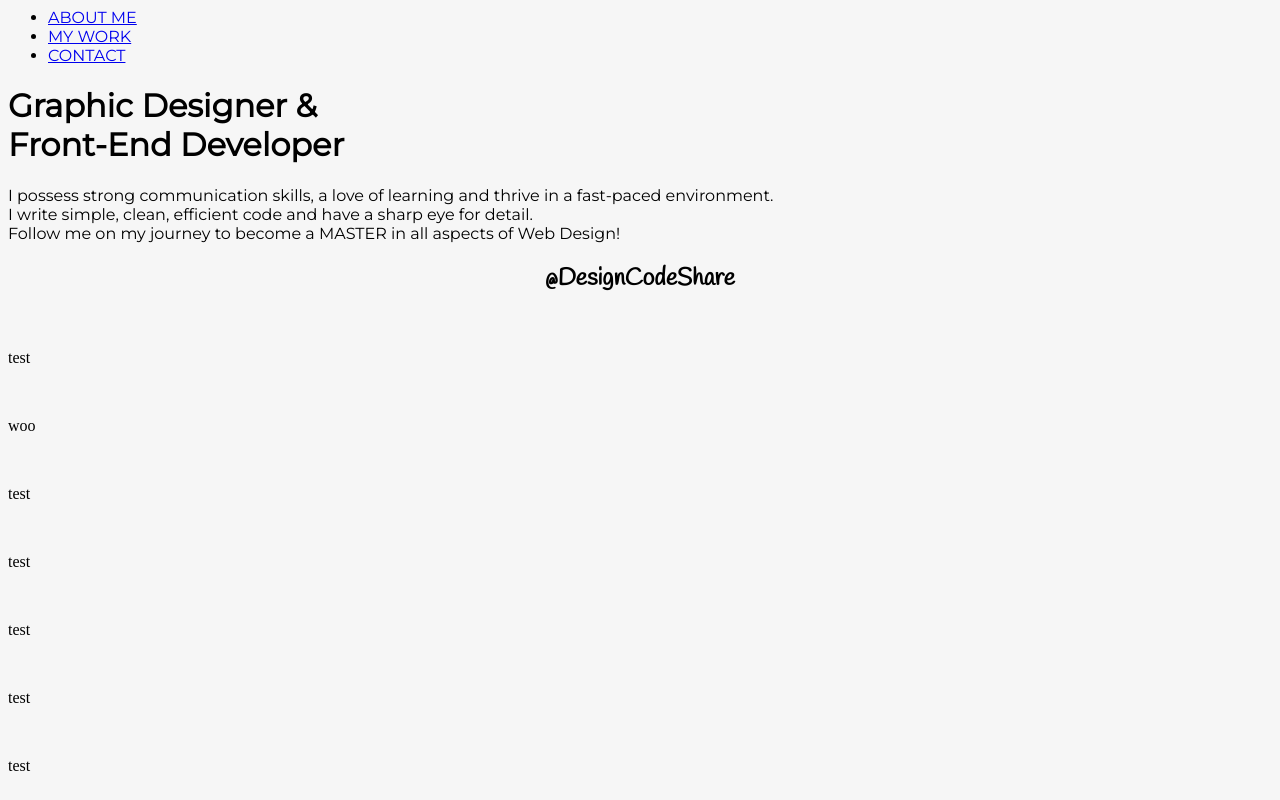
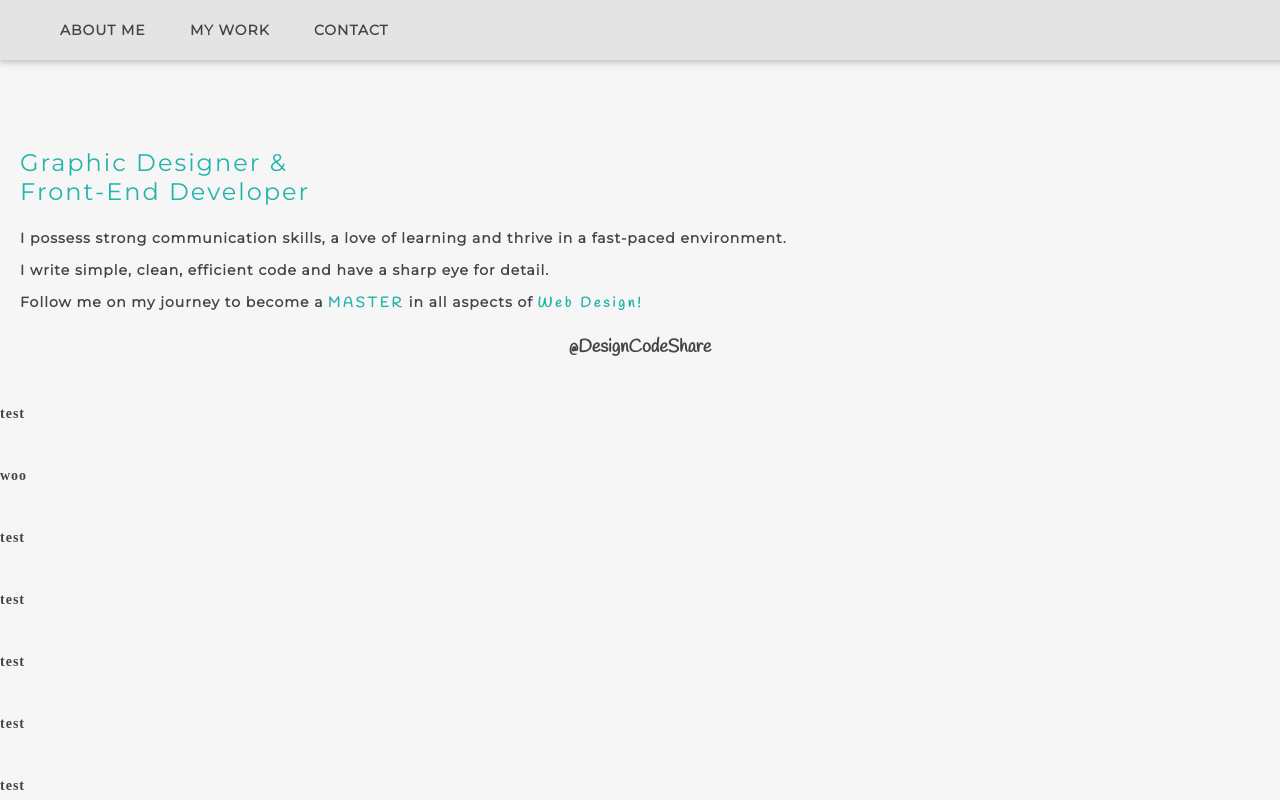
Before and after one commit to DesignCodeShare/Portfolio, a plain HTML site: page index.html in a window 1280 px wide. Shown: the top 800 px of the page. Drawn offline with Linux system fonts and the light colour scheme.

Commit message:
Added h1, h2, drop shadow, p, link on hover, main, nav, and a few more

```diff
--- a/style.css
+++ b/style.css
@@ -1,18 +1,114 @@
-body {background-color: #F6F6F6;};
-
-.placeholder-icon {
-  border-radius: 50%;
-  color: #24B4A9;
+body {
+  background-color: #F6F6F6;
+  margin: 0px;
+  margin-top: 148px;
 }
 
+nav {
+  color: #434447;
+}
+.shadow {
+  -moz-box-shadow:    1px 1px 6px 2px #C5C5C5;
+  -webkit-box-shadow: 1px 1px 6px 2px #C5C5C5;
+  box-shadow:         1px 1px 6px 2px #C5C5C5;
+}
+
+ol, ul {
+    list-style: none;
+}
+li {
+    display: inline-block;
+}
+a:hover, a:focus, a:active {
+    color: #24B4A9;
+}
+a {
+  text-decoration: none;
+  transition: color 0.1s, background-color 0.1s;
+}
+a {
+    position: relative;
+    display: block;
+    padding: 6px 0;
+    margin: 0 20px;
+    letter-spacing: 1px;
+    font-size: 14px;
+    line-height: 16px;
+    font-weight: 600;
+    transition: color 0.1s,background-color 0.1s,padding 0.2s ease-in;
+    color: #434447;
+}
+a::before {
+    content: '';
+    display: block;
+    position: absolute;
+    bottom: -16px;
+    height: 2px;
+    width: 100%;
+    background-color: #24B4A9;
+    transform-origin: right top;
+    transform: scale(0, 1);
+    transition: color 0.1s,transform 0.2s ease-out;
+}
+a:active::before {
+    background-color: #24B4A9;
+}
+a:hover::before, a:focus::before {
+    transform-origin: left top;
+    transform: scale(1, 1);
+}
+
+
+
+
+.fixed {
+  position: fixed;
+  overflow: hidden;
+  background-color: #e4e4e4;
+  top: 0;
+  height: 60px;
+  width: 100%;
+}
+
+main {
+  margin-left: 20px;
+}
+h1 {
+  font-size: 24px;
+  font-weight: 100;
+  letter-spacing: 1px;
+}
+main > h1 {
+  color: #23b4aa;
+  letter-spacing: 2px;
+}
+h2 {
+  font-size: 18px;
+}
+p {
+  font-size: 14px;
+  letter-spacing: 1px;
+  font-weight: 600;
+  color: #434447;
+}
+main > p {
+  line-height: 32px;
+}
+.handlee {
+  font-family: 'Handlee';
+}
+.handlee-span {
+  font-family: 'Handlee';
+  color: #24B4A9;
+  font-weight: 600;
+  letter-spacing: 3px;
+}
+.montserrat {
+  font-family: 'Montserrat';
+}
 .caps {
   text-transform: uppercase;
 }
-
-.handlee {
-  font-family: 'Handlee', cursive;
+h2 {
+  color: #434447;
 }
-
-.montserrat {
-  font-family: 'Montserrat', sans-serif;
-}
```
